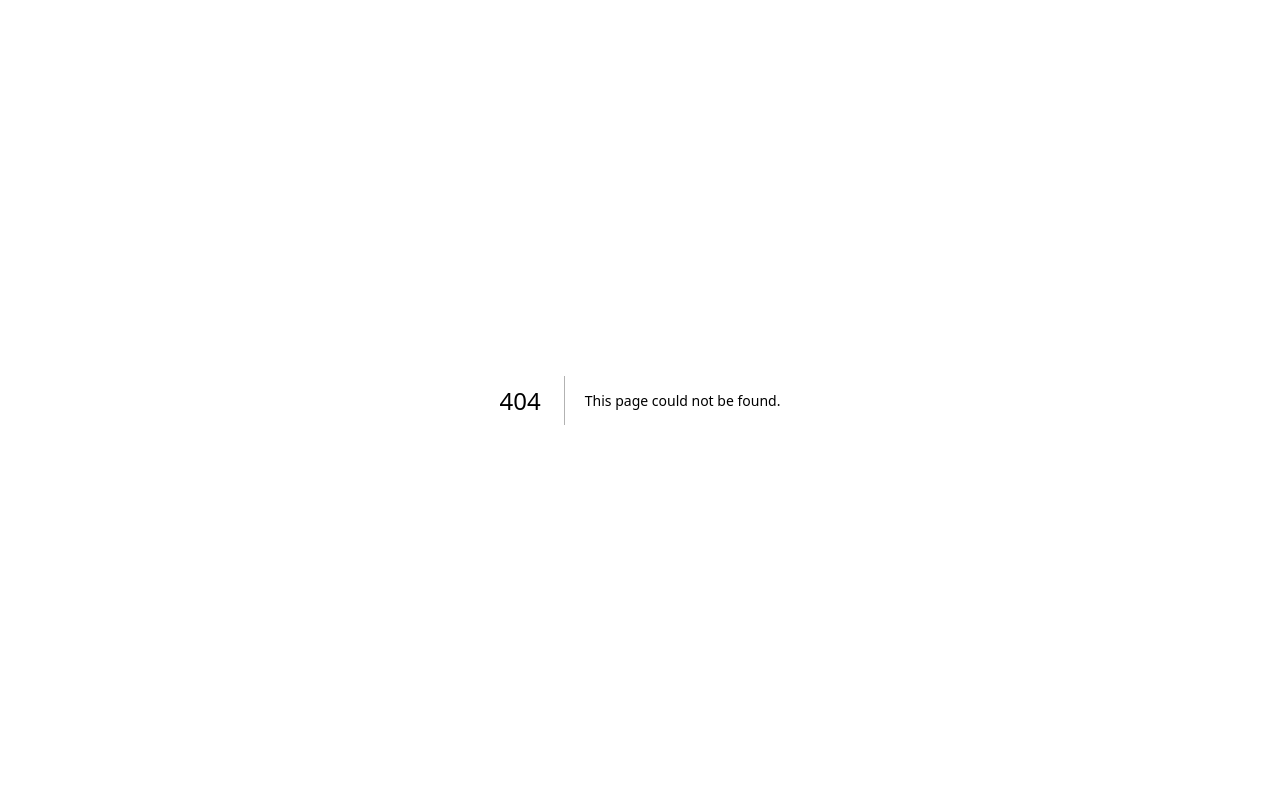
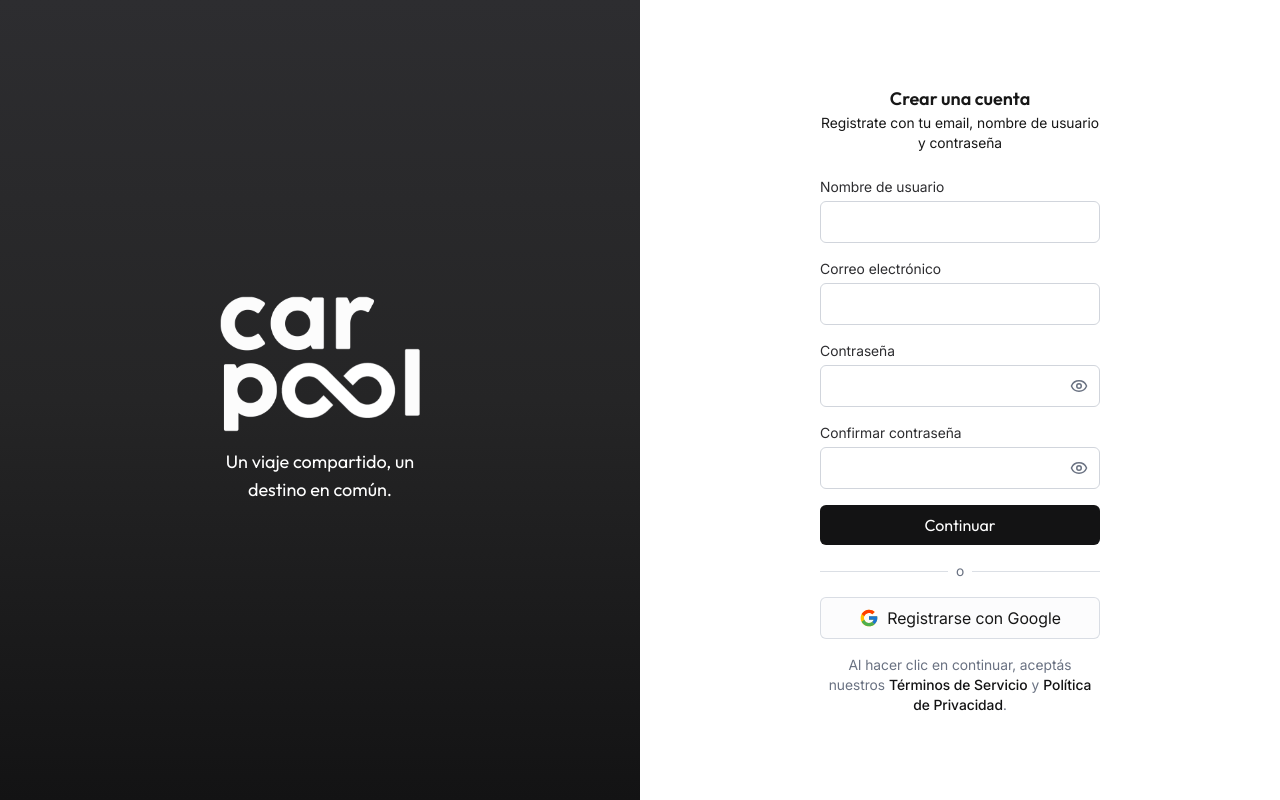
Before and after one commit to app-carpool/carpool-frontend, a Next.js app: page /register in a window 1280 px wide. Before the commit this address had no page. Built offline with nearby package versions, Linux system fonts and the light colour scheme.

Commit message:
[FEAT] Creación del formulario de registro de usuarios

```diff
--- a/package.json
+++ b/package.json
@@ -9,6 +9,7 @@
     "lint": "next lint"
   },
   "dependencies": {
+    "lucide-react": "^0.523.0",
     "next": "15.3.2",
     "next-themes": "^0.4.6",
     "react": "^19.0.0",
--- /dev/null
+++ b/src/app/api/register/route.ts
@@ -0,0 +1,27 @@
+import { NextRequest } from "next/server";
+
+const apiUrl=process.env.NEXT_PUBLIC_API_URL;
+
+export async function POST(req: NextRequest) {
+    try {
+        const body = await req.json()
+
+        const response = await fetch(`${apiUrl}/users`,{
+            method: 'POST',
+            headers: {'Content-Type': 'application/json'},
+            body: JSON.stringify(body),
+        })
+
+        const data = await response.json()
+
+        return new Response(JSON.stringify(data),{
+            status: response.status,
+            headers: {'Content-Type': 'application/json'},
+        })
+    } catch (error:any) {
+        return new Response(
+            JSON.stringify({ message: "Error en la API de register", detail: error.message }),
+            { status: 500, headers: { "Content-Type": "application/json" } }
+        );
+    }
+}
--- /dev/null
+++ b/src/app/register/page.tsx
@@ -0,0 +1,43 @@
+import { RegisterForm } from "@/components/auth/RegisterForm";
+import Image from "next/image";
+
+export default function RegisterPage() {
+  return (
+    <div className="min-h-screen flex flex-col md:flex-row">
+      {/* Columna izquierda fija (solo en md+) */}
+      <div className="hidden md:flex fixed inset-y-0 left-0 w-1/2 bg-gradient-to-b from-dark-4 via-dark-3 to-dark-2 px-[156px] py-12 items-center justify-center z-10">
+        <div className="flex flex-col items-center text-center w-[200px]">
+          <Image
+            src="/carpool-wslogan.png"
+            alt="Imagen de login"
+            width={200}
+            height={200}
+            className="object-contain"
+            priority
+          />
+          <h1 className="font-outfit font-regular mt-4 text-lg text-white">
+            Un viaje compartido, un destino en común.
+          </h1>
+        </div>
+      </div>
+
+      {/* Columna derecha con scroll (ajustada para que no se superponga con la izquierda fija) */}
+      <div className="w-full md:ml-[50%] md:w-1/2 flex items-center justify-center px-6 md:px-[156px] py-12 min-h-screen overflow-y-auto">
+        <div className="w-full max-w-lg">
+          {/* Logo solo en mobile */}
+          <div className="md:hidden mb-6 flex justify-center">
+            <Image
+              src="/logo-carpool.svg"
+              alt="Logo"
+              width={220}
+              height={50}
+              priority
+            />
+          </div>
+
+          <RegisterForm />
+        </div>
+      </div>
+    </div>
+  );
+}
--- a/src/components/auth/RegisterForm.tsx
+++ b/src/components/auth/RegisterForm.tsx
@@ -0,0 +1,170 @@
+'use client'
+
+import { useState } from "react"
+import { registerUser } from "@/services/authService"
+import { Button } from "../ui/Button"
+import { Input } from "../ui/Input"
+import { FcGoogle } from "react-icons/fc"
+import { useRouter } from "next/navigation"
+
+export function RegisterForm() {
+  const [step, setStep] = useState(1)
+
+  const [formData, setFormData] = useState({
+    username: '',
+    email: '',
+    password: '',
+    confirmPassword: '',
+    name: '',
+    lastname: '',
+    dni: '',
+    phone: ''
+  })
+
+  const [loading, setLoading] = useState(false)
+  const [error, setError] = useState<string | null>(null)
+  const router = useRouter()
+
+  const handleChange = (field: string, value: string) => {
+    setFormData(prev => ({ ...prev, [field]: value }))
+  }
+
+  const handleNext = (e: React.FormEvent) => {
+    e.preventDefault()
+    setStep(2)
+  }
+
+  const handleSubmit = async (e: React.FormEvent) => {
+    e.preventDefault()
+    setLoading(true)
+    setError(null)
+    try {
+      await registerUser(formData)
+      router.push('/login')
+    } catch (err) {
+      setError('Error al registrar usuario')
+    } finally {
+      setLoading(false)
+    }
+  }
+
+  return (
+    <form onSubmit={step === 1 ? handleNext : handleSubmit} className="flex flex-col gap-4 p-6 w-full">
+      <div className="flex flex-col items-center text-center mb-2">
+        <h1 className="font-outfit text-lg font-semibold">Crear una cuenta</h1>
+        {step === 1 && (
+          <p className="font-inter font-regular text-sm">
+            Registrate con tu email, nombre de usuario y contraseña
+          </p>
+        )}
+        {step === 2 && (
+          <p className="font-inter font-regular text-sm">
+            Completá tus datos personales para finalizar el registro
+          </p>
+        )}
+      </div>
+
+      {step === 1 && (
+        <>
+          <Input
+            label="Nombre de usuario"
+            type="text"
+            value={formData.username}
+            onChange={(e) => handleChange('username', e.target.value)}
+            required
+          />
+          <Input
+            label="Correo electrónico"
+            type="email"
+            value={formData.email}
+            onChange={(e) => handleChange('email', e.target.value)}
+            required
+          />
+          <Input
+            label="Contraseña"
+            type="password"
+            value={formData.password}
+            onChange={(e) => handleChange('password', e.target.value)}
+            required
+          />
+          <Input
+            label="Confirmar contraseña"
+            type="password"
+            value={formData.confirmPassword}
+            onChange={(e) => handleChange('confirmPassword', e.target.value)}
+            required
+          />
+
+          <Button variant="primary" type="submit" className="w-full">
+            Continuar
+          </Button>
+
+          <div className="flex items-center gap-2 text-gray-500">
+            <div className="flex-1 h-px bg-gray-4/50" />
+            <span className="text-sm font-inter">o</span>
+            <div className="flex-1 h-px bg-gray-4/50" />
+          </div>
+
+          <Button variant="google" className="flex items-center gap-2 justify-center font-inter">
+            <span className="text-xl"><FcGoogle /></span>
+            Registrarse con Google
+          </Button>
+
+          <p className="w-full text-center text-sm text-gray-500 font-inter">
+            Al hacer clic en continuar, aceptás nuestros
+            <a href="/terms" className="mx-1 text-dark-2 font-medium">Términos de Servicio</a>
+            y
+            <a href="/privacy" className="text-dark-2 font-medium ml-1">Política de Privacidad</a>.
+          </p>
+        </>
+      )}
+
+      {step === 2 && (
+        <>
+          <div className="grid grid-cols-1 md:grid-cols-2 gap-4">
+            <Input
+              label="Nombre"
+              type="text"
+              value={formData.name}
+              onChange={(e) => handleChange('name', e.target.value)}
+              required
+            />
+            <Input
+              label="Apellido"
+              type="text"
+              value={formData.lastname}
+              onChange={(e) => handleChange('lastname', e.target.value)}
+              required
+            />
+          </div>
+
+          <Input
+            label="DNI"
+            type="text"
+            value={formData.dni}
+            onChange={(e) => handleChange('dni', e.target.value)}
+            required
+          />
+          <Input
+            label="Teléfono"
+            type="tel"
+            value={formData.phone}
+            onChange={(e) => handleChange('phone', e.target.value)}
+            required
+          />
+
+          <div className="flex gap-4">
+            <Button type="button" variant="outline" className="w-full" onClick={() => setStep(1)}>
+              Atrás
+            </Button>
+            <Button type="submit" variant="primary" className="w-full" disabled={loading}>
+              {loading ? 'Registrando...' : 'Registrarse'}
+            </Button>
+          </div>
+        </>
+      )}
+
+      {error && <p className="text-red-500 text-sm mt-1">{error}</p>}
+    </form>
+  )
+}
--- a/src/components/ui/Button.tsx
+++ b/src/components/ui/Button.tsx
@@ -2,7 +2,7 @@ import React from 'react'
 
 interface ButtonProps extends React.ButtonHTMLAttributes<HTMLButtonElement> {
   children: React.ReactNode
-  variant?: 'primary' | 'secondary' | 'danger' | 'google'
+  variant?: 'primary' | 'secondary' | 'danger' | 'google' | 'outline'
 }
 
 export const Button: React.FC<ButtonProps> = ({
@@ -22,6 +22,8 @@ export const Button: React.FC<ButtonProps> = ({
       'bg-gray-300 text-gray-800 hover:bg-gray-400 focus:ring-gray-400',
     danger:
       'bg-red-600 text-white hover:bg-red-700 focus:ring-red-500',
+    outline:
+      'bg-transparent border border-gray-400 text-gray-700 hover:bg-gray-100 dark:border-gray-500 dark:text-white dark:hover:bg-gray-800 focus:ring-gray-400 cursor-pointer',
   }
 
   return (
--- a/src/components/ui/Input.tsx
+++ b/src/components/ui/Input.tsx
@@ -1,25 +1,42 @@
-import React from 'react'
+import React, { useState } from 'react'
+import { Eye, EyeOff } from 'lucide-react' // o cualquier librería de iconos que uses
 
 interface InputProps extends React.InputHTMLAttributes<HTMLInputElement> {
   label?: string
   error?: string
 }
 
-export const Input: React.FC<InputProps> = ({ label, error, className, ...props }) => {
+export const Input: React.FC<InputProps> = ({ label, error, className, type, ...props }) => {
+  const [showPassword, setShowPassword] = useState(false)
+  const isPassword = type === 'password'
+
   return (
-    <div className="flex flex-col">
+    <div className="flex flex-col relative">
       {label && (
         <label className="mb-1 text-dark-4 dark:text-gray-1 font-regular font-inter text-sm">
           {label}
         </label>
       )}
+      <div className="relative">
         <input
-        className={`border border-gray-300 rounded-md px-3 py-2 dark:bg-background dark:border-gray-2 dark:placeholder-gray-400 dark:text-white
+          type={isPassword && showPassword ? 'text' : type}
+          className={`w-full border border-gray-300 rounded-md px-3 py-2 dark:bg-background dark:border-gray-2 dark:placeholder-gray-400 dark:text-white pr-10
             ${error ? 'border-red-500' : ''}
             ${className ?? ''}
           `}
           {...props}
         />
+        {isPassword && (
+          <button
+            type="button"
+            onClick={() => setShowPassword((prev) => !prev)}
+            className="absolute inset-y-0 right-3 flex items-center text-gray-500 cursor-pointer"
+            tabIndex={-1}
+          >
+            {showPassword ? <EyeOff size={18} /> : <Eye size={18} />}
+          </button>
+        )}
+      </div>
       {error && <p className="text-red-500 text-sm mt-1">{error}</p>}
     </div>
   )
--- a/src/services/authService.ts
+++ b/src/services/authService.ts
@@ -1,9 +1,14 @@
-import { LoginFormData } from "@/types/forms";
+import { LoginFormData, RegisterFormData } from "@/types/forms";
 import { User } from "@/types/user";
 
 interface LoginResponse {
   token: string;
   user: User;
+}
+
+interface RegisterResponse{
+    token: string;
+    user: User;
 }
 
 
@@ -31,3 +36,27 @@ export async function loginUser(data: LoginFormData): Promise<{
     }
 
 }
+
+export async function registerUser(data: RegisterFormData): Promise<{
+    success:boolean;
+    data?:RegisterResponse;
+    message?: string}
+> {
+    try {
+        const res = await fetch('/api/register',{
+            method: 'POST',
+            headers: {'Content-Type': 'application/json'},
+            body: JSON.stringify(data),
+        })
+
+        if (!res.ok){
+            throw new Error('Datos inválidos')
+        }
+
+        const response: RegisterResponse = await res.json();
+
+        return {success: true, data: response}
+    } catch (err: any) {
+        return {success: false, message: err.message}
+    }
+}
```
Also changed, not shown: src/types/forms.ts (+11 -0 lines), 1 other file (tests, documents, lock files or other folders). Lines whose indentation alone changed are shown as unchanged.
